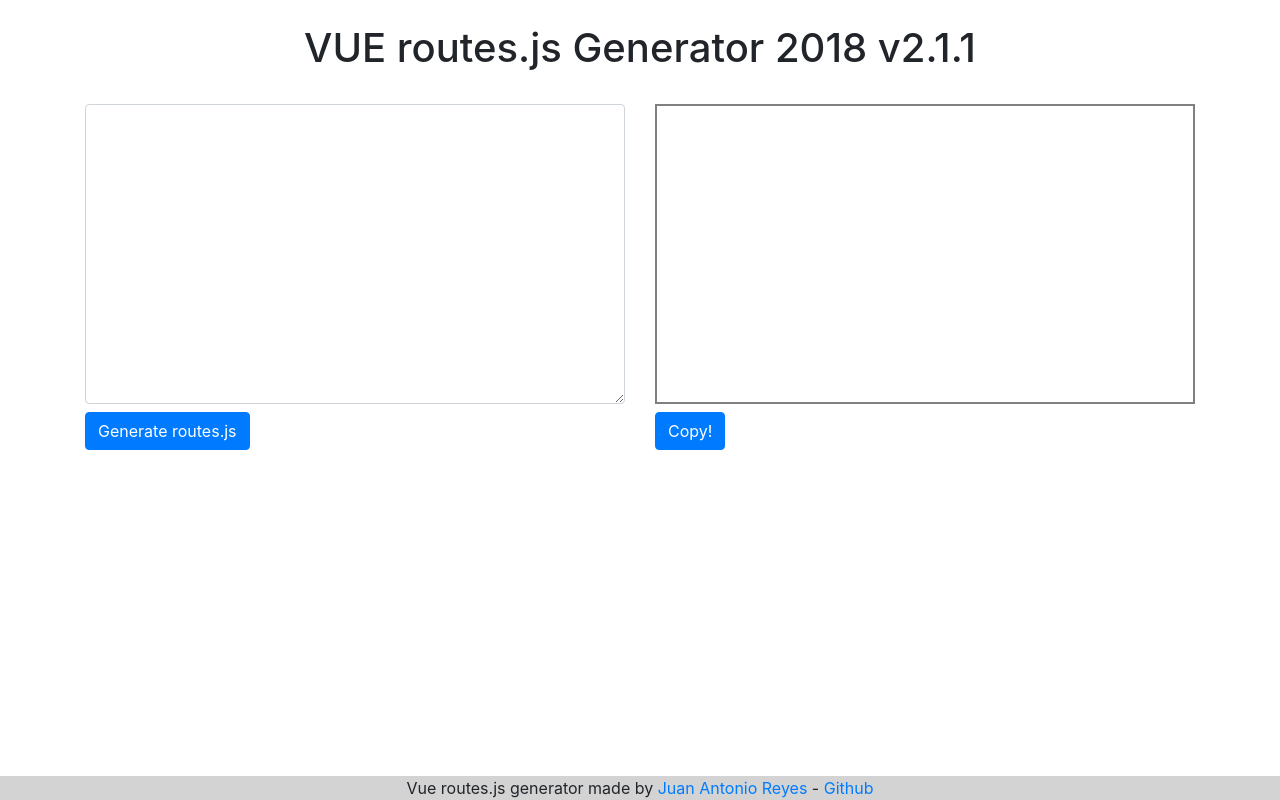
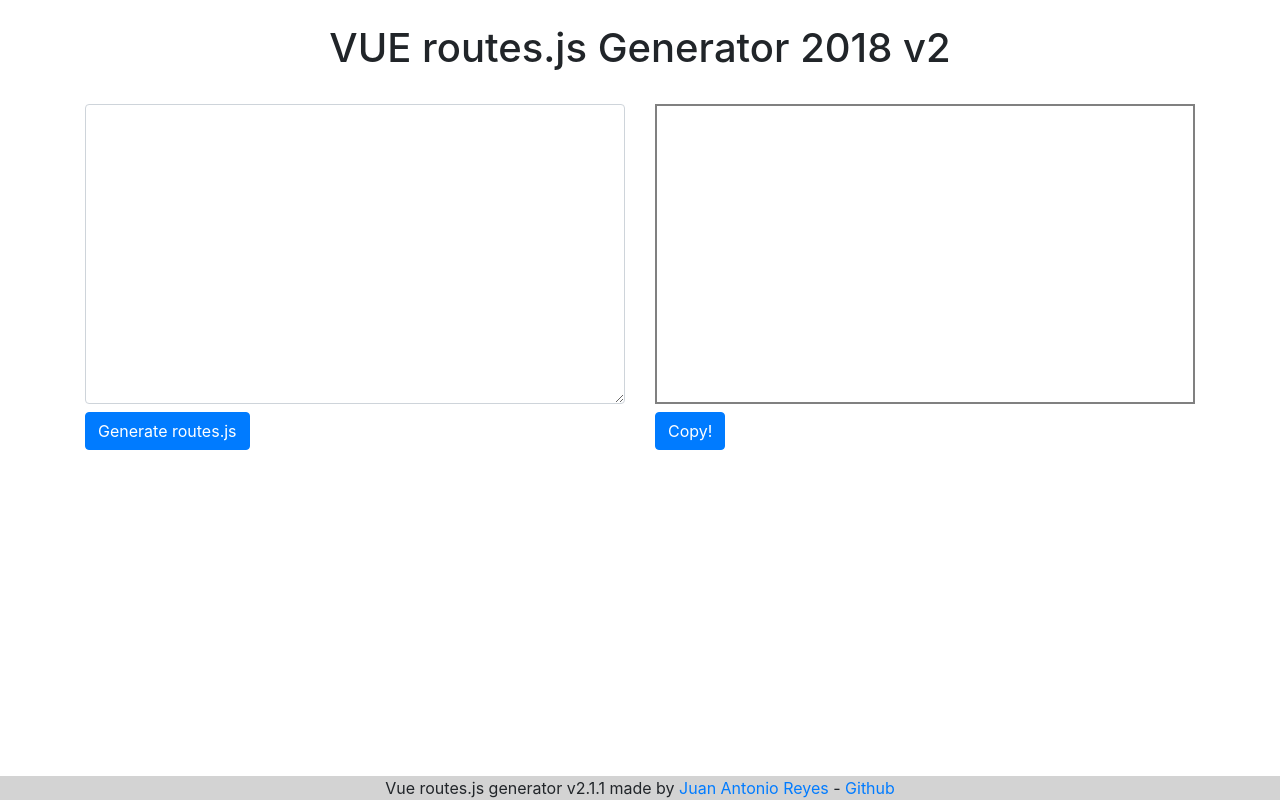
Before and after one commit to JuanAntonioReyes/vueRoutesGenerator, a plain HTML site: page index.html in a window 1280 px wide. Drawn offline with Linux system fonts and the light colour scheme.

Commit message:
Minor changes in index.html

```diff
--- a/index.html
+++ b/index.html
@@ -13,7 +13,7 @@
 	<header class="container-fluid mt-4">
 		<div class="row">
 			<div class="col-sm-12 text-center">
-				<h1>VUE routes.js Generator 2018 v2.1.1</h1>
+				<h1>VUE routes.js Generator 2018 v2</h1>
 			</div>
 		</div>
 	</header>
@@ -38,7 +38,7 @@
 	<footer class="container-fluid">
 		<div class="row">
 			<div class="col-sm-12 text-center">
-				Vue routes.js generator made by
+				Vue routes.js generator v2.1.1 made by
 				<a href="https://github.com/JuanAntonioReyes/">
 					Juan Antonio Reyes
 				</a>
```
